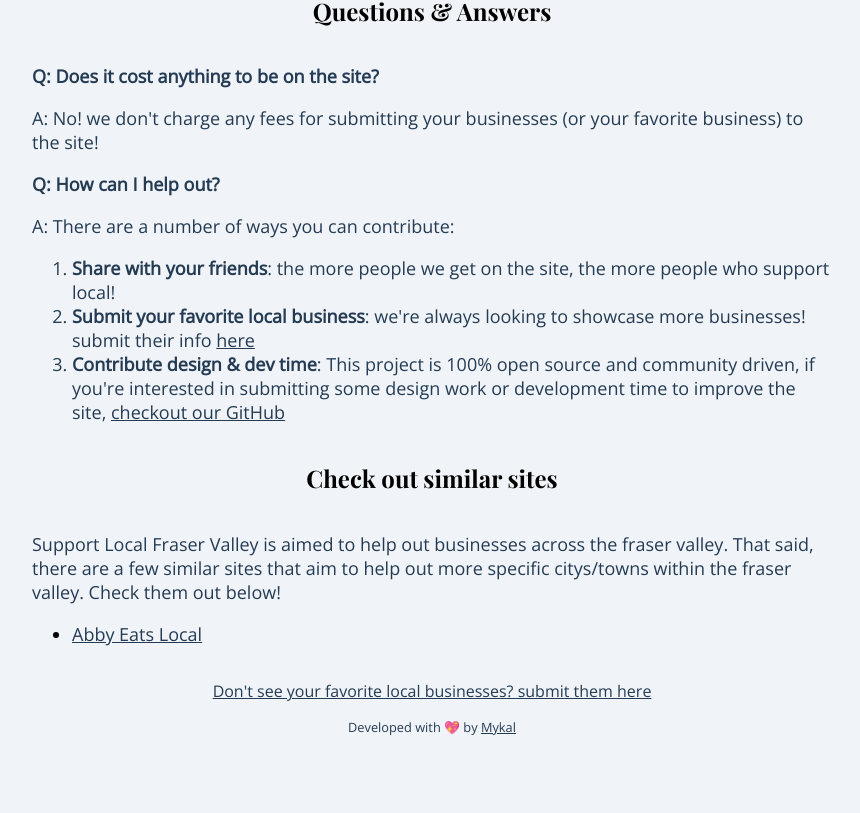
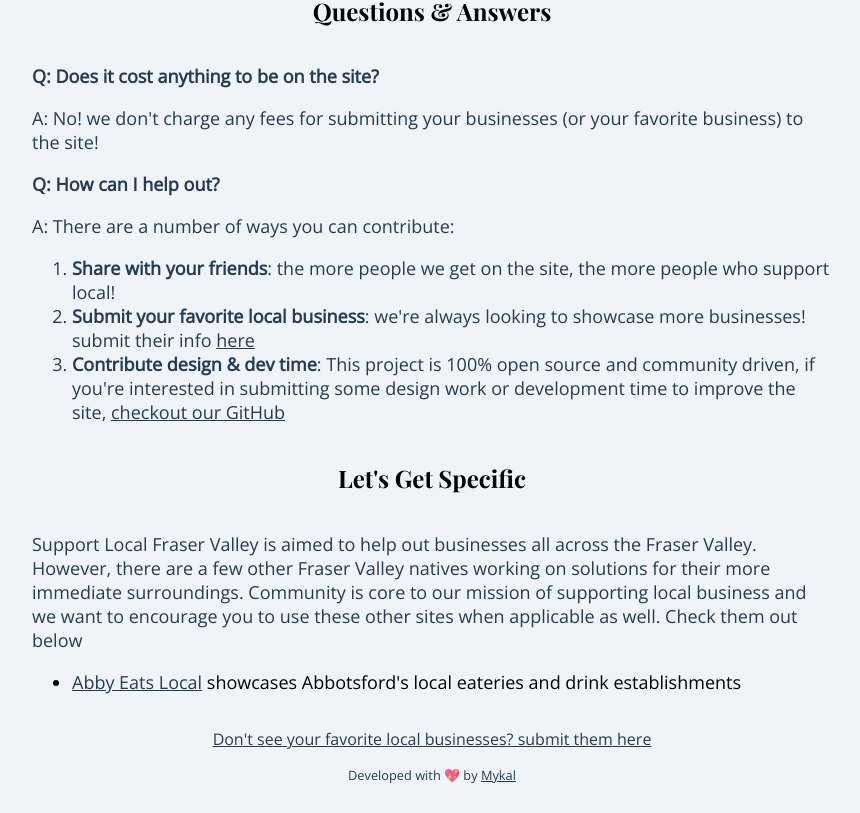
Before and after one commit to MykalMachon/supportlocalfv.ca, a Next.js app: page /about in a window 1280 px wide. Shown: the part 394-1207 px from the top of the page, without its empty margins (208-1068 px from the left). Before the commit the page ends 1159 px from the top, so only its background shows below. Built offline with nearby package versions, Linux system fonts and the light colour scheme.

Commit message:
Updating wording on About Page

```diff
--- a/pages/about.tsx
+++ b/pages/about.tsx
@@ -62,17 +62,20 @@
           </ol>
         </p>
       </section>
-      <h2>Check out similar sites</h2>
+      <h2>Let's Get Specific</h2>
       <section className='container_small'>
         <p>
-          Support Local Fraser Valley is aimed to help out businesses across the
-          fraser valley. That said, there are a few similar sites that aim to
-          help out more specific citys/towns within the fraser valley. Check
-          them out below!
+          Support Local Fraser Valley is aimed to help out businesses all across
+          the Fraser Valley. However, there are a few other Fraser Valley
+          natives working on solutions for their more immediate surroundings.
+          Community is core to our mission of supporting local business and we
+          want to encourage you to use these other sites when applicable as
+          well. Check them out below
         </p>
         <ul>
           <li>
-            <a href='https://abbyeatslocal.com/'>Abby Eats Local</a>
+            <a href='https://abbyeatslocal.com/'>Abby Eats Local</a> showcases
+            Abbotsford's local eateries and drink establishments
           </li>
         </ul>
       </section>
```
